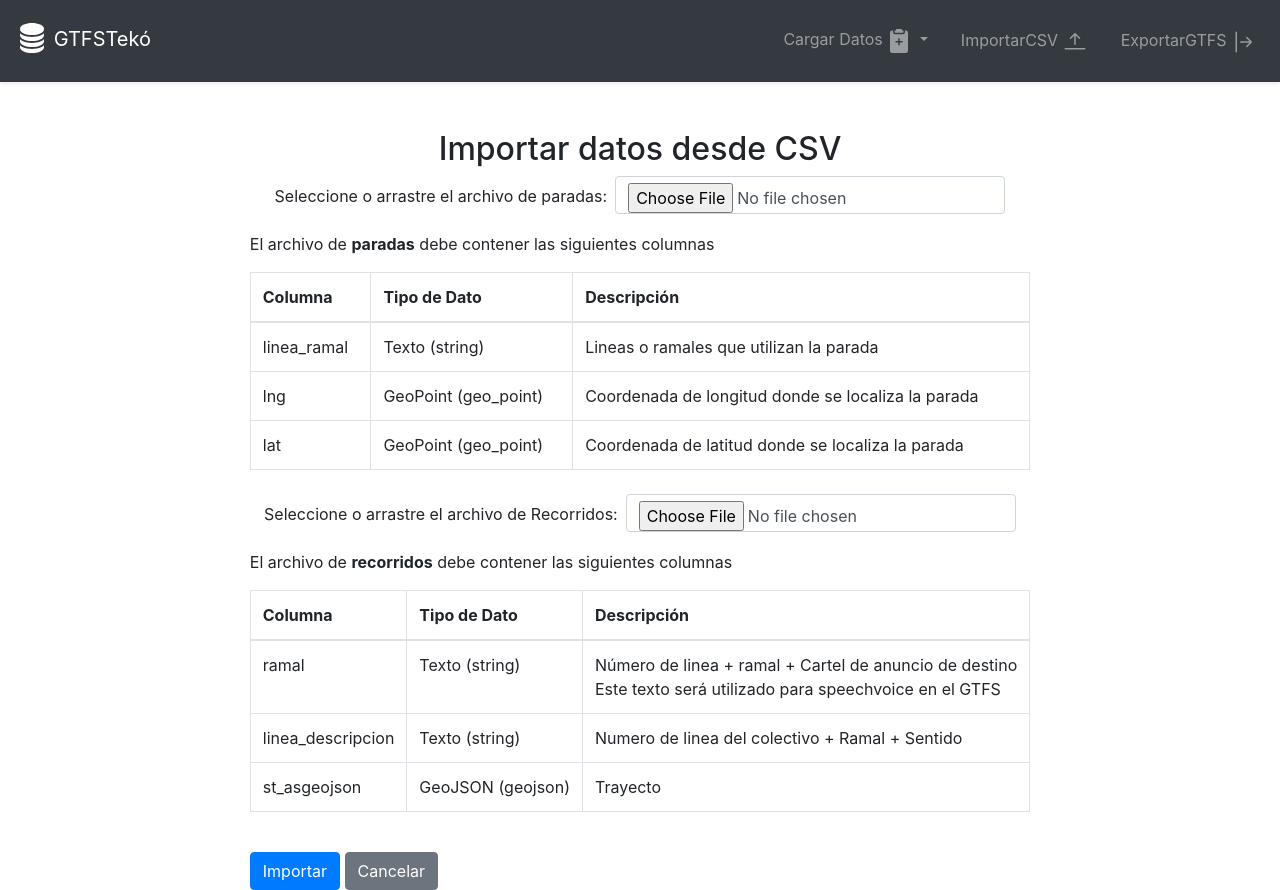
After one commit to nahv/GTFSTeko, a Flask app: page /importar_csv in a window 1280 px wide. The commit adds this page. Run offline with Flask 3, Linux system fonts and the light colour scheme; some libraries are stand-ins or nearby versions.

Commit message:
Se implementa función de importación de csv

```diff
--- a/app.py
+++ b/app.py
@@ -3,6 +3,7 @@ from routes.agency_routes import agency_bp
 from routes.route_routes import route_bp
 from routes.stop_routes import stop_bp
 from routes.recorrido_routes import gtfs_bp
+from routes.importar_csv_routes import csv_bp
 from database import init_db
 import os
 
@@ -20,7 +21,7 @@ app.register_blueprint(agency_bp)
 app.register_blueprint(route_bp)
 app.register_blueprint(stop_bp)
 app.register_blueprint(gtfs_bp)
-
+app.register_blueprint(csv_bp)
 # index.html
 @app.route('/')
 def index():
--- /dev/null
+++ b/routes/importar_csv_routes.py
@@ -0,0 +1,46 @@
+import os
+from flask import Blueprint, render_template, request, redirect, url_for, flash
+import pandas as pd
+
+# Define the blueprint
+csv_bp = Blueprint('csv_bp', __name__)
+
+# Directory where the files will be saved
+DATASET_FOLDER = os.path.join(os.getcwd(), 'datasets')
+
+@csv_bp.route('/importar_csv', methods=['GET', 'POST'])
+def importar_csv():
+    if request.method == 'POST':
+        # Handle file upload for Paradas and Recorridos
+        paradas_file = request.files.get('paradas')
+        recorridos_file = request.files.get('recorridos')
+
+        # Ensure the datasets folder exists
+        if not os.path.exists(DATASET_FOLDER):
+            os.makedirs(DATASET_FOLDER)
+
+        # Process Paradas file
+        if paradas_file and paradas_file.filename.endswith('.csv'):
+            paradas_path = os.path.join(DATASET_FOLDER, 'paradas.csv')
+            paradas_file.save(paradas_path)
+        elif paradas_file:
+            flash('El archivo de Paradas debe ser un CSV', 'danger')
+            return redirect(url_for('csv_bp.importar_csv'))
+
+        # Process Recorridos file
+        if recorridos_file and recorridos_file.filename.endswith('.csv'):
+            recorridos_path = os.path.join(DATASET_FOLDER, 'recorridos.csv')
+            recorridos_file.save(recorridos_path)
+        elif recorridos_file:
+            flash('El archivo de Recorridos debe ser un CSV', 'danger')
+            return redirect(url_for('csv_bp.importar_csv'))
+
+        # If at least one file is uploaded successfully
+        if paradas_file or recorridos_file:
+            flash('Archivos importados correctamente', 'success')
+        else:
+            flash('Cargar al menos un archivo CSV', 'warning')
+
+        return redirect(url_for('csv_bp.importar_csv'))
+
+    return render_template('importar_csv.html')
--- a/templates/cargar_recorrido.html
+++ b/templates/cargar_recorrido.html
@@ -88,11 +88,10 @@
     </form>
 
     <!-- Lista de Stop Times -->
-    <h3 class="mt-5">Lista de paradas cargadas</h3>
+    <h3 class="mt-5">Lista de paradas conectadas cargadas</h3>
 <table class="table table-bordered mt-3">
     <thead>
         <tr>
-                <th>ID de Viaje</th>
             <th>Parada</th>
             <th>Hora de Llegada</th>
             <th>Hora de Salida</th>
@@ -102,7 +101,6 @@
     <tbody>
         {% for stop_time in stop_times.items %}
         <tr>
-                <td>{{ stop_time.trip_id }}</td>
             <td>
                 {% for stop in stops %}
                     {% if stop.stop_id == stop_time.stop_id %}
@@ -117,6 +115,7 @@
         {% endfor %}
     </tbody>
 </table>
+
 
    <!-- Pagination for Stop Times -->
 <nav aria-label="Page navigation">
--- /dev/null
+++ b/templates/importar_csv.html
@@ -0,0 +1,93 @@
+{% extends "base.html" %}
+
+{% block content %}
+<div class="container mt-5 d-flex align-items-center flex-column">
+    <h2>Importar datos desde CSV</h2>
+
+    <!-- Mensaje exitoso -->
+    {% with messages = get_flashed_messages(with_categories=True) %}
+    {% if messages %}
+        <div class="alert alert-{{ category }}" role="alert">
+            {% for category, message in messages %}
+                {{ message }}
+            {% endfor %}
+        </div>
+    {% endif %}
+    {% endwith %}
+
+    <form method="POST" enctype="multipart/form-data">
+        <div class="form-group">
+          <div class="d-flex justify-content-center">
+            <label for="paradas" class="mt-2 mr-2">Seleccione o arrastre el archivo de paradas:</label>
+            <input type="file" class="form-control w-50" id="paradas" name="paradas" accept=".csv">
+          </div>
+            <!-- Explanation table for Paradas -->
+            <p class="mt-3">El archivo de <strong>paradas</strong> debe contener las siguientes columnas</p>
+            <table class="table table-bordered">
+                <thead>
+                    <tr>
+                        <th>Columna</th>
+                        <th>Tipo de Dato</th>
+                        <th>Descripción</th>
+                    </tr>
+                </thead>
+                <tbody>
+                    <tr>
+                        <td>linea_ramal</td>
+                        <td>Texto (string)</td>
+                        <td>Lineas o ramales que utilizan la parada</td>
+                    </tr>
+                    <tr>
+                        <td>lng</td>
+                        <td>GeoPoint (geo_point)</td>
+                        <td>Coordenada de longitud donde se localiza la parada</td>
+                    </tr>
+                    <tr>
+                        <td>lat</td>
+                        <td>GeoPoint (geo_point)</td>
+                        <td>Coordenada de latitud donde se localiza la parada</td>
+                    </tr>
+                </tbody>
+            </table>
+        </div>
+
+        <div class="form-group mt-4">
+          <div class="d-flex justify-content-center">
+            <label for="recorridos" class="mt-2 mr-2">Seleccione o arrastre el archivo de Recorridos:</label>
+            <input type="file" class="form-control w-50" id="recorridos" name="recorridos" accept=".csv">
+        </div>
+            <!-- Explanation table for Recorridos -->
+            <p class="mt-3">El archivo de <strong>recorridos</strong> debe contener las siguientes columnas</p>
+            <table class="table table-bordered">
+                <thead>
+                    <tr>
+                        <th>Columna</th>
+                        <th>Tipo de Dato</th>
+                        <th>Descripción</th>
+                    </tr>
+                </thead>
+                <tbody>
+                    <tr>
+                        <td>ramal</td>
+                        <td>Texto (string)</td>
+                        <td>Número de linea + ramal + Cartel de anuncio de destino<br>Este texto será utilizado para speechvoice en el GTFS</td>
+                    </tr>
+                    <tr>
+                        <td>linea_descripcion</td>
+                        <td>Texto (string)</td>
+                        <td>Numero de linea del colectivo + Ramal + Sentido</td>
+                    </tr>
+                    <tr>
+                        <td>st_asgeojson</td>
+                        <td>GeoJSON (geojson)</td>
+                        <td>Trayecto</td>
+                    </tr>
+                </tbody>
+            </table>
+        </div>
+
+        <button type="submit" class="btn btn-primary mt-4">Importar</button>
+        <a href="{{ url_for('index') }}" class="btn btn-secondary mt-4">Cancelar</a>
+    </form>
+</div>
+{% endblock %}
--- a/templates/navbar.html
+++ b/templates/navbar.html
@@ -1,6 +1,6 @@
-<nav class="navbar navbar-expand-lg navbar-dark bg-dark">
+<nav class="navbar navbar-expand-lg navbar-dark bg-dark shadow-sm" style="padding: 1rem;">
     <a class="navbar-brand" href="{{ url_for('index') }}">
-        <svg xmlns="http://www.w3.org/2000/svg" width="16" height="16" fill="currentColor" class="bi bi-database-fill mb-2" viewBox="0 0 16 16">
+        <svg xmlns="http://www.w3.org/2000/svg" width="32" height="32" fill="currentColor" class="bi bi-database-fill mb-2" viewBox="0 0 16 16">
             <path d="M3.904 1.777C4.978 1.289 6.427 1 8 1s3.022.289 4.096.777C13.125 2.245 14 2.993 14 4s-.875 1.755-1.904 2.223C11.022 6.711 9.573 7 8 7s-3.022-.289-4.096-.777C2.875 5.755 2 5.007 2 4s.875-1.755 1.904-2.223"/>
             <path d="M2 6.161V7c0 1.007.875 1.755 1.904 2.223C4.978 9.71 6.427 10 8 10s3.022-.289 4.096-.777C13.125 8.755 14 8.007 14 7v-.839c-.457.432-1.004.751-1.49.972C11.278 7.693 9.682 8 8 8s-3.278-.307-4.51-.867c-.486-.22-1.033-.54-1.49-.972"/>
             <path d="M2 9.161V10c0 1.007.875 1.755 1.904 2.223C4.978 12.711 6.427 13 8 13s3.022-.289 4.096-.777C13.125 11.755 14 11.007 14 10v-.839c-.457.432-1.004.751-1.49.972-1.232.56-2.828.867-4.51.867s-3.278-.307-4.51-.867c-.486-.22-1.033-.54-1.49-.972"/>
@@ -18,7 +18,7 @@
             <li class="nav-item dropdown">
                 <a class="nav-link dropdown-toggle" href="#" id="navbarDropdownCargar" role="button" data-toggle="dropdown" aria-haspopup="true" aria-expanded="false">
                     <i class="fas fa-upload"></i> Cargar Datos
-                    <svg xmlns="http://www.w3.org/2000/svg" width="16" height="16" fill="currentColor" class="bi bi-clipboard2-plus-fill" viewBox="0 0 16 16">
+                    <svg xmlns="http://www.w3.org/2000/svg" width="24" height="24" fill="currentColor" class="bi bi-clipboard2-plus-fill" viewBox="0 0 16 16">
                         <path d="M10 .5a.5.5 0 0 0-.5-.5h-3a.5.5 0 0 0-.5.5.5.5 0 0 1-.5.5.5.5 0 0 0-.5.5V2a.5.5 0 0 0 .5.5h5A.5.5 0 0 0 11 2v-.5a.5.5 0 0 0-.5-.5.5.5 0 0 1-.5-.5"/>
                         <path d="M4.085 1H3.5A1.5 1.5 0 0 0 2 2.5v12A1.5 1.5 0 0 0 3.5 16h9a1.5 1.5 0 0 0 1.5-1.5v-12A1.5 1.5 0 0 0 12.5 1h-.585q.084.236.085.5V2a1.5 1.5 0 0 1-1.5 1.5h-5A1.5 1.5 0 0 1 4 2v-.5q.001-.264.085-.5M8.5 6.5V8H10a.5.5 0 0 1 0 1H8.5v1.5a.5.5 0 0 1-1 0V9H6a.5.5 0 0 1 0-1h1.5V6.5a.5.5 0 0 1 1 0"/>
                     </svg>
@@ -31,15 +31,27 @@
                 </div>
             </li>
 
+            <!-- Importar CSV button -->
+            <li class="nav-item">
+                <a class="nav-link btn ml-3" href="{{ url_for('csv_bp.importar_csv') }}">
+                    ImportarCSV
+                    <svg xmlns="http://www.w3.org/2000/svg" width="24" height="24" fill="currentColor" class="bi bi-arrow-bar-up" viewBox="0 0 16 16">
+                        <path fill-rule="evenodd" d="M8 10a.5.5 0 0 0 .5-.5V3.707l2.146 2.147a.5.5 0 0 0 .708-.708l-3-3a.5.5 0 0 0-.708 0l-3 3a.5.5 0 1 0 .708.708L7.5 3.707V9.5a.5.5 0 0 0 .5.5m-7 2.5a.5.5 0 0 1 .5-.5h13a.5.5 0 0 1 0 1h-13a.5.5 0 0 1-.5-.5"/>
+                      </svg>
+                </a>
+            </li>
+
             <!-- Exportar button -->
             <li class="nav-item">
                 <a class="nav-link btn ml-3" href="#">
                     ExportarGTFS
-                    <svg xmlns="http://www.w3.org/2000/svg" width="16" height="16" fill="currentColor" class="bi bi-arrow-bar-right" viewBox="0 0 16 16">
+                    <svg xmlns="http://www.w3.org/2000/svg" width="24" height="24" fill="currentColor" class="bi bi-arrow-bar-right" viewBox="0 0 16 16">
                         <path fill-rule="evenodd" d="M6 8a.5.5 0 0 0 .5.5h5.793l-2.147 2.146a.5.5 0 0 0 .708.708l3-3a.5.5 0 0 0 0-.708l-3-3a.5.5 0 0 0-.708.708L12.293 7.5H6.5A.5.5 0 0 0 6 8m-2.5 7a.5.5 0 0 1-.5-.5v-13a.5.5 0 0 1 1 0v13a.5.5 0 0 1-.5.5"/>
-                      </svg>
+                    </svg>
                 </a>
             </li>
+
+
         </ul>
     </div>
 </nav>
```
Also changed, not shown: datasets/script.py (+10 -10 lines), instance/transporte.db. Lines whose indentation alone changed are shown as unchanged.
